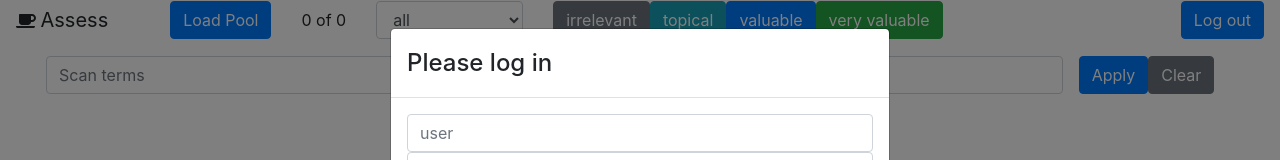
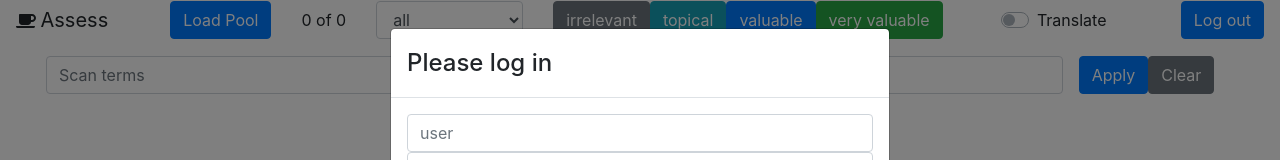
Before and after one commit to isoboroff/assess-react, a React (Create React App) app in the folder front-end/: page / in a window 1280 px wide. Shown: the top 160 px of the page. Built offline with nearby package versions, Linux system fonts and the light colour scheme.

Commit message:
Added toggle button for translation

```diff
--- a/front-end/src/App.js
+++ b/front-end/src/App.js
@@ -320,6 +320,7 @@ function App() {
   const [inbox, set_inbox] = useState({});
   const [scan_terms, set_scan_terms] = useState("");
   const [pool_filter, set_pool_filter] = useState("all");
+  const [translate, set_translate] = useState(false);
 
   /* Effect to fire just before initial render */
   useEffect(() => {
@@ -594,6 +595,15 @@ function App() {
           <Col xs="auto" className="mr-auto">
             {judgment_buttons}
           </Col>
+          <Col xs="auto" className="mr-auto">
+            <Form.Check
+              type="switch"
+              label="Translate"
+              id="mt-switch"
+              checked={translate}
+              onClick={() => set_translate(!translate)}
+            />
+          </Col>
           <Col xs="auto" className="mx-3">
             <Button onClick={() => dispatch({ type: Actions.LOGOUT })}>
               Log out {state.username}
```
